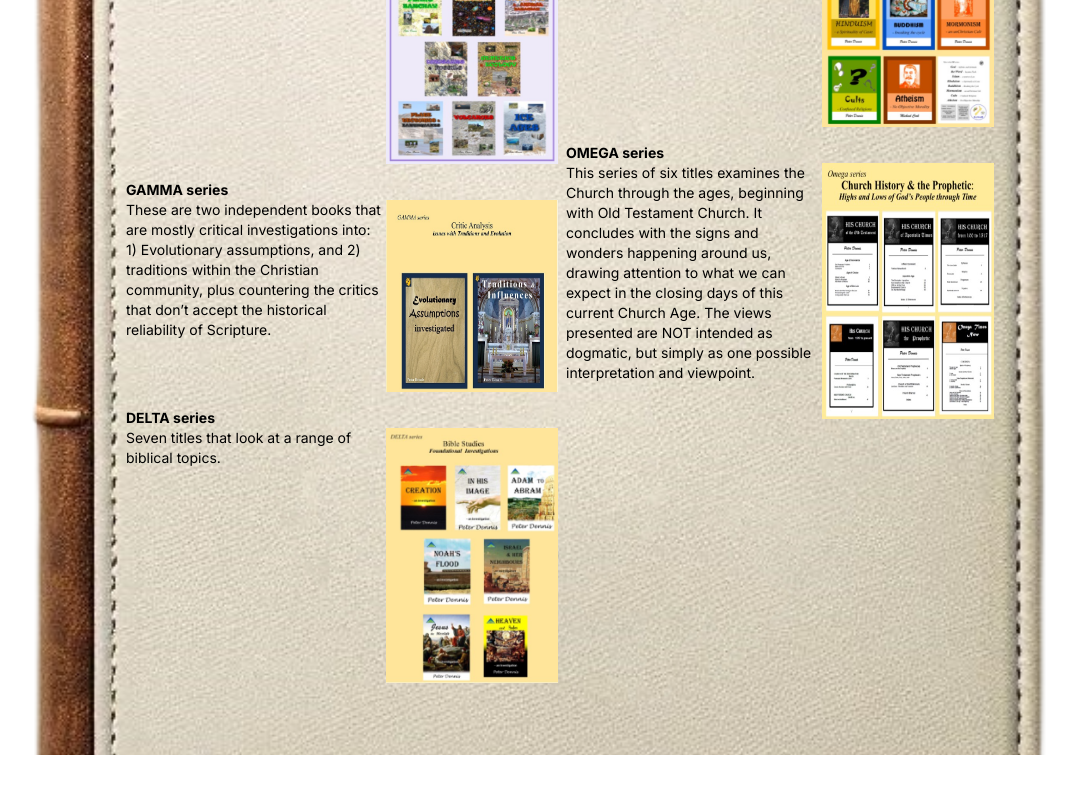
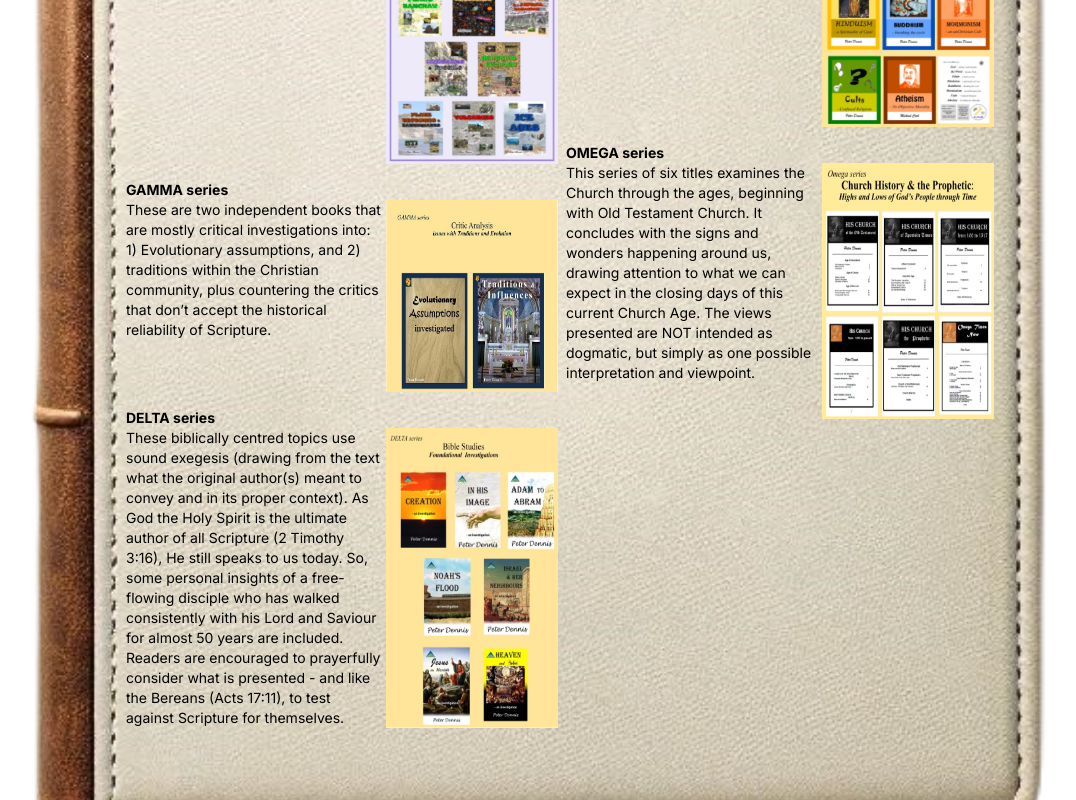
Before and after one commit to alpha2omeganz/alpha2omeganz.github.io, a Next.js app: page /about/series in a window 1280 px wide. Shown: the part 637-1437 px from the top of the page, without its empty margins (103-1179 px from the left). Before the commit the page ends 1392 px from the top, so only its background shows below. Built offline with nearby package versions, Linux system fonts and the light colour scheme.

Commit message:
Update delta description

```diff
--- a/src/app/about/series/page.tsx
+++ b/src/app/about/series/page.tsx
@@ -29,7 +29,7 @@ export default function AboutSeries() {
           <div className="pt-4">
             <b>DELTA series</b>
             <div className="flex">
-              Seven titles that look at a range of biblical topics.
+            These biblically centred topics use sound exegesis (drawing from the text what the original author(s) meant to convey and in its proper context). As God the Holy Spirit is the ultimate author of all Scripture (2 Timothy 3:16), He still speaks to us today. So, some personal insights of a free-flowing disciple who has walked consistently with his Lord and Saviour for almost 50 years are included. Readers are encouraged to prayerfully consider what is presented - and like the Bereans (Acts 17:11), to test against Scripture for themselves.
               <Image src="/about-delta-series.jpg" className="px-1 flex-none mr-0 ml-auto" width={180} height={200} alt="Delta series"/>
             </div>
           </div>
```
